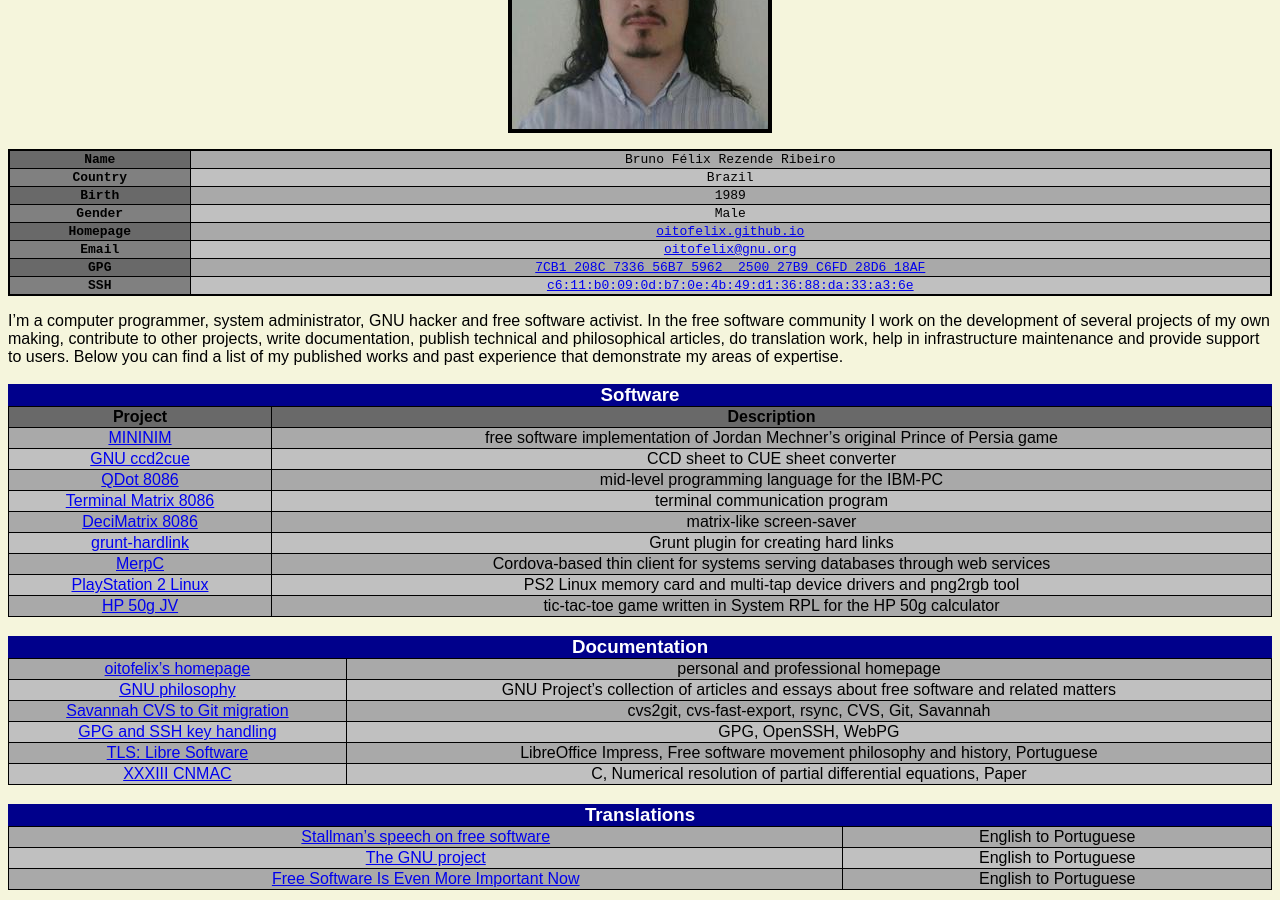
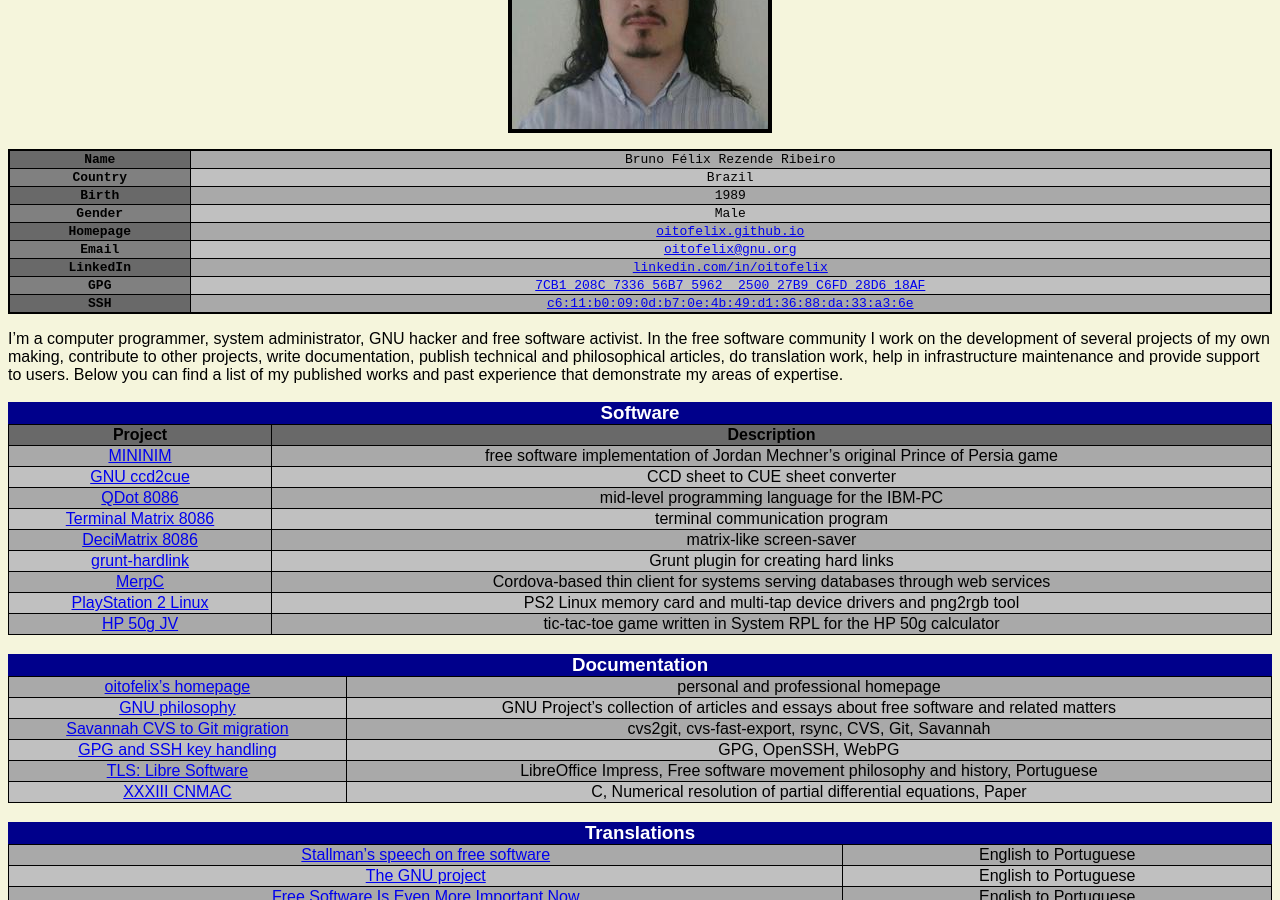
Before and after one commit to oitofelix/oitofelix.github.io, a Jekyll site: the page built from curriculum.md, in a window 1280 px wide and 900 px high, scrolled down 301 px. Built offline with Jekyll 4.4.1, drawn with Linux system fonts in a browser that asks for light colours.

Commit message:
Add LinkedIn profile link

```diff
--- a/curriculum.md
+++ b/curriculum.md
@@ -27,6 +27,7 @@ Birth    | 1989
 Gender   | Male
 Homepage | [oitofelix.github.io](http://oitofelix.github.io/)
 Email    | [oitofelix@gnu.org](mailto:oitofelix@gnu.org)
+LinkedIn | [linkedin.com/in/oitofelix](http://www.linkedin.com/in/oitofelix)
 GPG      | [7CB1 208C 7336 56B7 5962  2500 27B9 C6FD 28D6 18AF](/oitofelix.gpg)
 SSH      | [c6:11:b0:09:0d:b7:0e:4b:49:d1:36:88:da:33:a3:6e](/oitofelix.ssh)
 
```
